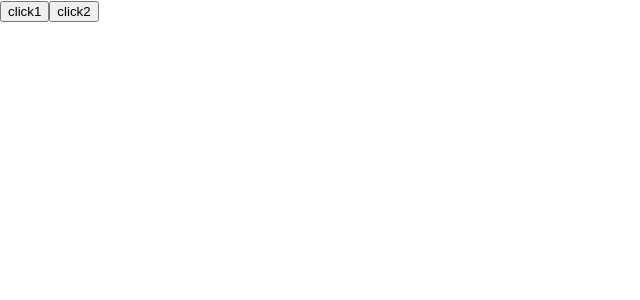
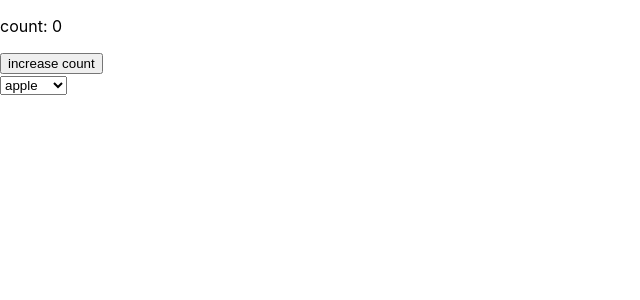
Before and after one commit to happyjy/learning-react, a React (Create React App) app: page / in a window 1280 px wide. Shown: the top 300 px of the page, without its empty margins (0-640 px from the left). Built offline with nearby package versions, Linux system fonts and the light colour scheme.

Commit message:
코드 4-54 렌더 함수에서 새로운 객체를 만들어서 자식 컴포넌트의 속성값으로 전달하기

```diff
--- a/src/AppPerformance.js
+++ b/src/AppPerformance.js
@@ -7,7 +7,7 @@ import React from "react";
 // - [x] 코드 4-49 상탯값을 불변 객체로 관리하는 코드
 // - [x] 코드 4-50 상탯값을 불변 객체로 관리하는 코드와 그렇지 않은 코드의 실행결과
 // - [x] 리액트 컴포넌트의 렌더링과정
-// - [ ] 코드 4-51 특정 상탯값의 변경 전과 변경 후
+// - [x] 코드 4-51 특정 상탯값의 변경 전과 변경 후
 
 // ## 4.4.2 렌더 함수에서 새로운 객체 만들지 않기
 
--- a/src/component/performance/04-51.js
+++ b/src/component/performance/04-51.js
@@ -1,70 +1,93 @@
-import React, { Component } from "react";
+import React, { PureComponent } from 'react';
 /*
-  코드 4-51 특정 상탯값의 변경 전과 변경 후
+  코드 4-54 렌더 함수에서 새로운 객체를 만들어서 자식 컴포넌트의 속성값으로 전달하기
+  - 상탯값을 불변 객체로 관리해도 렌더 함수에서 새로운 객체를 만들면 문제가 된다.
+  - 렌더 함수에서 새로운 객체를 만들어서 자식 컴포넌트의 속성값으로 입력하면,
+  속성값의 내용이 변경되지 않아도 자식 컴포넌트 입장에서는 속성값이 변경됐다고 인식한다.
 
+  - 예제 코드는 렌더함수에서 새로운 객체를 만드어서 자식 컴포넌트의 속성값으로 전달하는 코드
+    - Parent 클래스 컴포넌트에서 render 함수에서 fruitOptions, onChange 프로퍼티에 call by reference로 객체를 호출하는것이아니라 생성할 객체를 넣어 놓으면 button 클릭시 rendering 될때마다 객체가 새로 생겨서 SelectFruite 클래스가 다시 그려진다. (log로 확인가능)
 */
-function withMountEvent(InputComponent, componentName) {
-  return class OutputComponent extends Component {
-    componentDidMount() {
-      console.log("### 컴포넌트 이름 저장한는 함수 호출:", componentName);
-    }
-    render() {
-      return <InputComponent {...this.props} />;
-    }
-  };
+function Select({ options, selected, onChange }) {
+	console.log('### Select Component', options, selected, onChange);
+	return (
+		<div>
+			<select onChange={onChange}>
+				{options &&
+					options.map((option, idx) => {
+						return (
+							<option key={idx} value={option}>
+								{option}
+							</option>
+						);
+					})}
+			</select>
+		</div>
+	);
+}
+class SelectFruit extends PureComponent {
+	state = {
+		fruitOptions: [ 'apple', 'banana', 'orange' ]
+	};
+	render() {
+		const { selectedFruit, onChange, count } = this.props;
+		console.log('### SelectFruit > count from Prent click button: ', count);
+		return (
+			<div>
+				<Select
+					options={[ 'apple', 'banana', 'orange' ]}
+					// options={this.state.fruitOptions}
+					selected={selectedFruit}
+					onChange={onChange}
+				/>
+			</div>
+		);
+	}
 }
 
-class MyComponent extends React.Component {
-  constructor(props) {
-    super(props);
+class Parent extends PureComponent {
+	state = {
+		count: 0,
+		selectedFruit: 'banana',
+		fruitOptions: [ 'apple', 'banana', 'orange' ]
+	};
 
-    this.state = {
-      todos: [
-        { title: "eat kimchi", priority: "low" },
-        { title: "gotoSleep", priority: "high" },
-      ],
-    };
+	onClick = () => {
+		const { count } = this.state;
+		this.setState({ count: count + 1 });
+	};
 
-    this.onClick1 = () => {
-      const { todos } = this.state;
-      todos[0].priority = "hhh";
-      this.setState({ todos });
-    };
+	onChange = (fruit) => {
+		if (fruit !== this.state.selectedFruit) {
+			this.setState({ selectedFruit: fruit });
+		}
+		console.log('### state.selectedFruite: ', this.state.selectedFruit);
+	};
 
-    //코드 4-49 상탯값을 불변객체로 관리하는 코드
-    // ...todos 자체가 this.state.todos 값의 memory reference를 끊어 버린다.(shallow copy)
-    this.onClick2 = () => {
-      const { todos } = this.state;
-      const newTodos = todos.map((v) => {
-        v.priority = "iii";
-      });
-      this.setState({ todos: newTodos });
-    };
-  }
-
-  render() {
-    return (
-      <div>
-        <button onClick={this.onClick1}>click1</button>
-        <button onClick={this.onClick2}>click2</button>
-      </div>
-    );
-  }
-  shouldComponentUpdate(nextProps, nextState) {
-    console.log(nextProps.todos === nextState.todos);
-    //코드 4-49 상탯값을 불변객체로 관리하는 코드
-    console.log(nextProps.todos, nextState.todos);
-    console.log("------------------------");
-    return true;
-  }
-  componentDidUpdate(prevProps, prevState, snapshot) {
-    console.log("Component Did Update");
-    console.log({ prevProps, prevState, snapshot });
-    console.log(prevState.todos === this.state.todos); //<= 확인해보자
-    // 코드 4-49 실행결과: prevState.todos === this.state.todos
-    // 코드 4-50 실행결과: prevState.todos !== this.state.todos
-    console.log("------------------------");
-  }
+	render() {
+		const { selectedFruit, count } = this.state;
+		console.log('### Parent > render: ', { selectedFruit, count });
+		return (
+			<div>
+				<p>{`count: ${count}`}</p>
+				<button onClick={this.onClick}>increase count</button>
+				<SelectFruit
+					// count={count}
+					selectedFruit={selectedFruit}
+					// fruitOptions={this.state.fruitOptions}
+					// fruitOptions={[ 'apple', 'banana', 'orange' ]}
+					onChange={this.onChange}
+					// onChange={(fruit) => {
+					// 	debugger;
+					// 	if (fruit !== selectedFruit) {
+					// 		this.setState({ selectedFruit: fruit });
+					// 	}
+					// console.log("### state.selectedFruite: ", this.state.selectedFruit);
+					// }}
+				/>
+			</div>
+		);
+	}
 }
 
-export default withMountEvent(MyComponent, "MyComponent");
+export default Parent;
```
Also changed, not shown: src/component/lifeCycle/03-32.js (+10 -5 lines), src/component/performance/04-54.js (added, +70 -0 lines), src/component/performance/04-55.js (added, +70 -0 lines).
